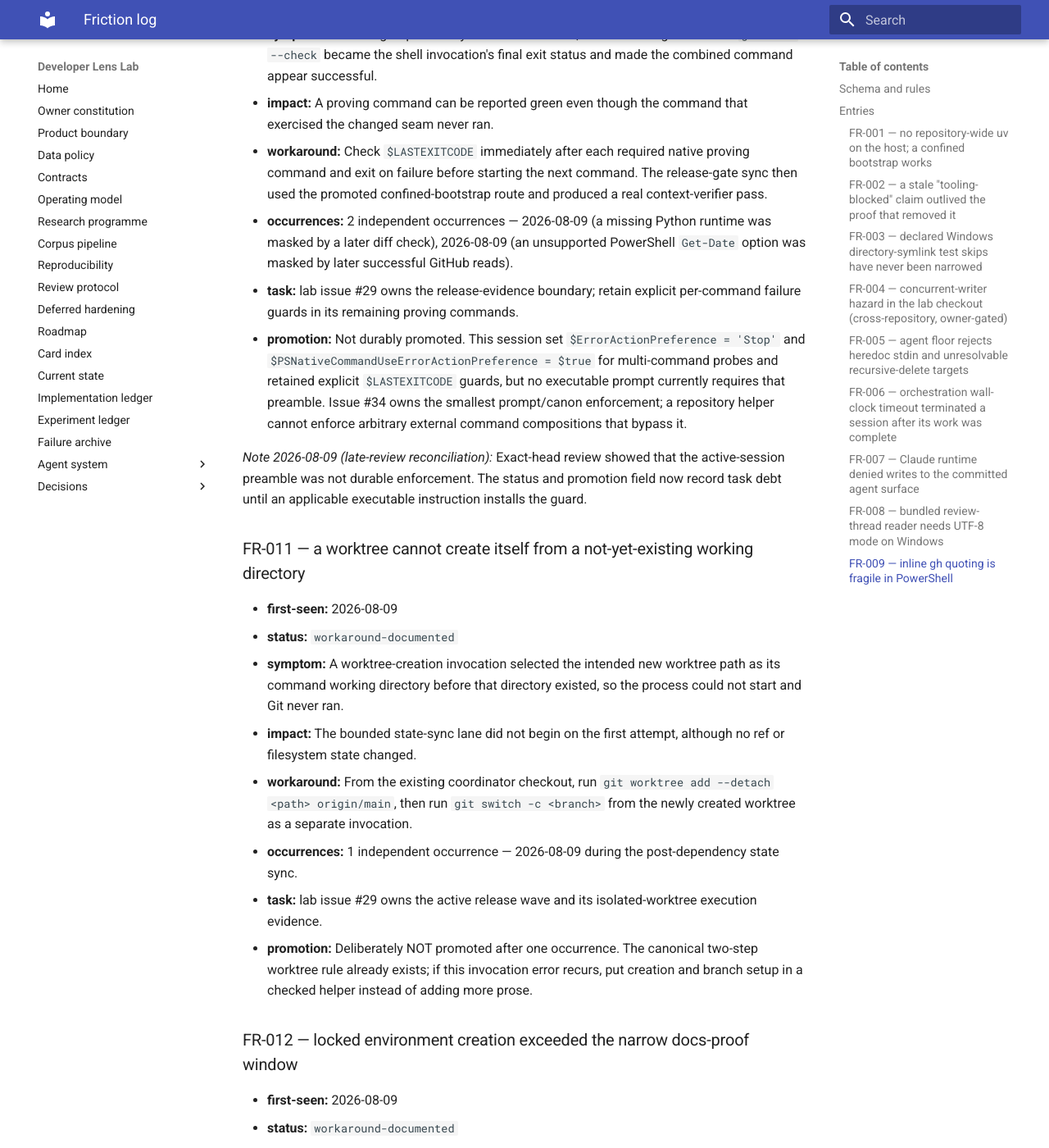
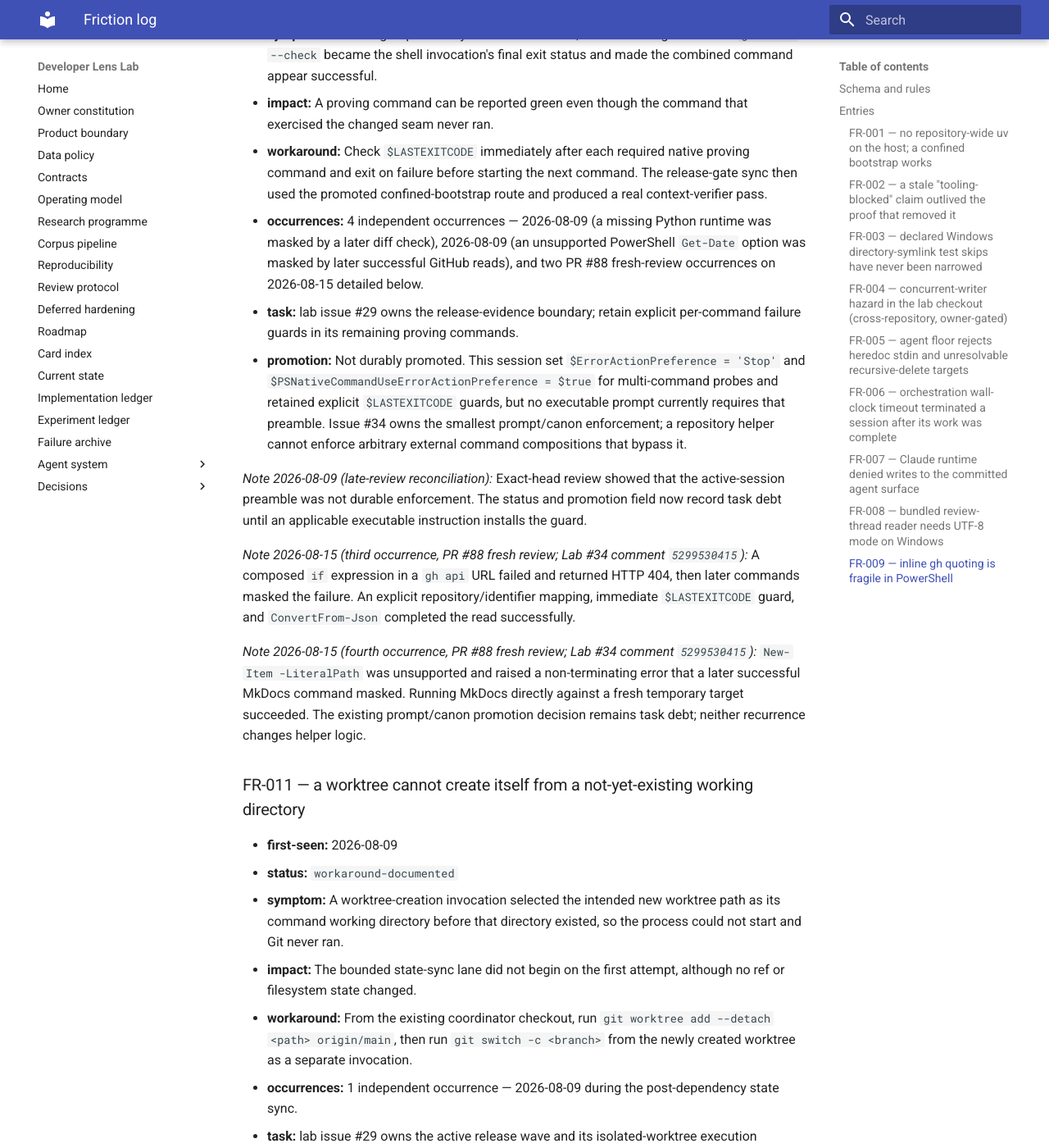
Before and after one commit to Chris0Jeky/developer-lens-lab, an MkDocs documentation site: the page built from docs/agent-system/FRICTION_LOG.md, in a window 1280 px wide and 1400 px high, scrolled down 13512 px. Shown: the whole window at 82% size. Built offline with MkDocs 1.6.1 and Material for MkDocs 9.7.7, drawn with Linux system fonts in a browser that asks for light colours; some of the changed text lies outside the part shown.

Commit message:
Classify predecessor review history

```diff
--- a/docs/agent-system/FRICTION_LOG.md
+++ b/docs/agent-system/FRICTION_LOG.md
@@ -487,9 +487,9 @@ failed forms are one independent recurrence of the same predicate.
 - **workaround:** Check `$LASTEXITCODE` immediately after each required native proving command and
   exit on failure before starting the next command. The release-gate sync then used the promoted
   confined-bootstrap route and produced a real context-verifier pass.
-- **occurrences:** 2 independent occurrences — 2026-08-09 (a missing Python runtime was masked by
+- **occurrences:** 4 independent occurrences — 2026-08-09 (a missing Python runtime was masked by
   a later diff check), 2026-08-09 (an unsupported PowerShell `Get-Date` option was masked by later
-  successful GitHub reads).
+  successful GitHub reads), and two PR #88 fresh-review occurrences on 2026-08-15 detailed below.
 - **task:** lab issue #29 owns the release-evidence boundary; retain explicit per-command failure
   guards in its remaining proving commands.
 - **promotion:** Not durably promoted. This session set `$ErrorActionPreference = 'Stop'` and
@@ -501,6 +501,16 @@ failed forms are one independent recurrence of the same predicate.
 _Note 2026-08-09 (late-review reconciliation):_ Exact-head review showed that the active-session
 preamble was not durable enforcement. The status and promotion field now record task debt until an
 applicable executable instruction installs the guard.
+
+_Note 2026-08-15 (third occurrence, PR #88 fresh review; Lab #34 comment `5299530415`):_ A composed
+`if` expression in a `gh api` URL failed and returned HTTP 404, then later commands masked the
+failure. An explicit repository/identifier mapping, immediate `$LASTEXITCODE` guard, and
+`ConvertFrom-Json` completed the read successfully.
+
+_Note 2026-08-15 (fourth occurrence, PR #88 fresh review; Lab #34 comment `5299530415`):_
+`New-Item -LiteralPath` was unsupported and raised a non-terminating error that a later successful
+MkDocs command masked. Running MkDocs directly against a fresh temporary target succeeded. The
+existing prompt/canon promotion decision remains task debt; neither recurrence changes helper logic.
 
 ### FR-011 — a worktree cannot create itself from a not-yet-existing working directory
 
@@ -1464,8 +1474,9 @@ four unresolved PR #60 threads.
   invocation to synchronize successfully and verify doctor, context, Ruff format/check, Pyright,
   189 pytest passes with 3 declared symlink skips, strict MkDocs, and hygiene. The earlier
   `$env:PYTHONPATH='src'; py -3 -m pytest tests/test_context.py` result remains a focused fallback.
-- **occurrences:** 2 independent occurrences - DL-P01 / DL-P03 flagship delivery governor slice on
-  2026-08-10, and the flagship changelog-synchronisation slice on 2026-08-14.
+- **occurrences:** 3 independent occurrences - DL-P01 / DL-P03 flagship delivery governor slice on
+  2026-08-10, the flagship changelog-synchronisation slice on 2026-08-14, and the merge-helper
+  predecessor-history proof on 2026-08-15.
 - **task:** Lab #34 comment `5235339754` is the durable task link for this verified workaround and
   any recurrence/promotion decision; use the installed module invocation for future proving passes
   without changing the project toolchain.
@@ -1484,6 +1495,11 @@ through `py -3 -m uv`, which re-enabled the declared locked gate
 (`py -3 -m uv sync --locked --all-groups` succeeded, and the full declared gate then ran green
 through the same route on the slice's first commit).
 
+_Note 2026-08-15 (third occurrence, merge-helper predecessor-history proof):_ The standalone `uv`
+command was again absent. The already-reviewed `py -3 -m uv 0.12.4` module route started the focused
+test successfully, so no new bootstrap, global install, or project-toolchain change was attempted.
+The existing host-provisioning promotion and Lab #34 task link remain unchanged.
+
 ### FR-051 — estate registry no-match stopped a batched orientation read
 
 - **first-seen:** 2026-08-10
@@ -1494,8 +1510,8 @@ through the same route on the slice's first commit).
   authority had to be established independently before continuing.
 - **workaround:** Treat the no-match as data and read repository authority separately; take no
   registry detour.
-- **occurrences:** 2 independent occurrences — flagship governor orientation on 2026-08-10 and
-  truth-repair orientation on 2026-08-13.
+- **occurrences:** 3 independent occurrences — flagship governor orientation on 2026-08-10,
+  truth-repair orientation on 2026-08-13, and merge-helper orientation on 2026-08-15.
 - **task:** Lab #34 owns this task debt while the canonical estate owner restores a Developer Lens
   Lab registry entry; that owner surface is outside this repository.
 - **promotion:** At the second occurrence, select the cheapest enforcing layer: the canonical estate
@@ -1505,6 +1521,12 @@ through the same route on the slice's first commit).
 _Note 2026-08-13 (truth-repair orientation):_ The canonical estate file was unavailable and the
 Codex repository-map fallback had no Lab match. Repository-local tier and canon plus live Git and
 GitHub state established authority; no replacement path was invented.
+
+_Note 2026-08-15 (third occurrence, merge-helper orientation):_ The canonical estate file was again
+unavailable and the Codex repository-map fallback still had no Lab row. Repository-local authority
+and live Git/GitHub state established the bounded checkout without a detour. The cheapest durable fix
+still belongs to the external estate registry/sync owner, so this remains task debt on Lab #34 and
+does not widen the repository helper slice.
 
 ### FR-052 — connector mutation response lagged remote and numbered PR state
 
```
Also changed, not shown: docs/agent-system/CONTINUOUS_WORK_PROTOCOL.md (+21 -4 lines), 2 other files.
